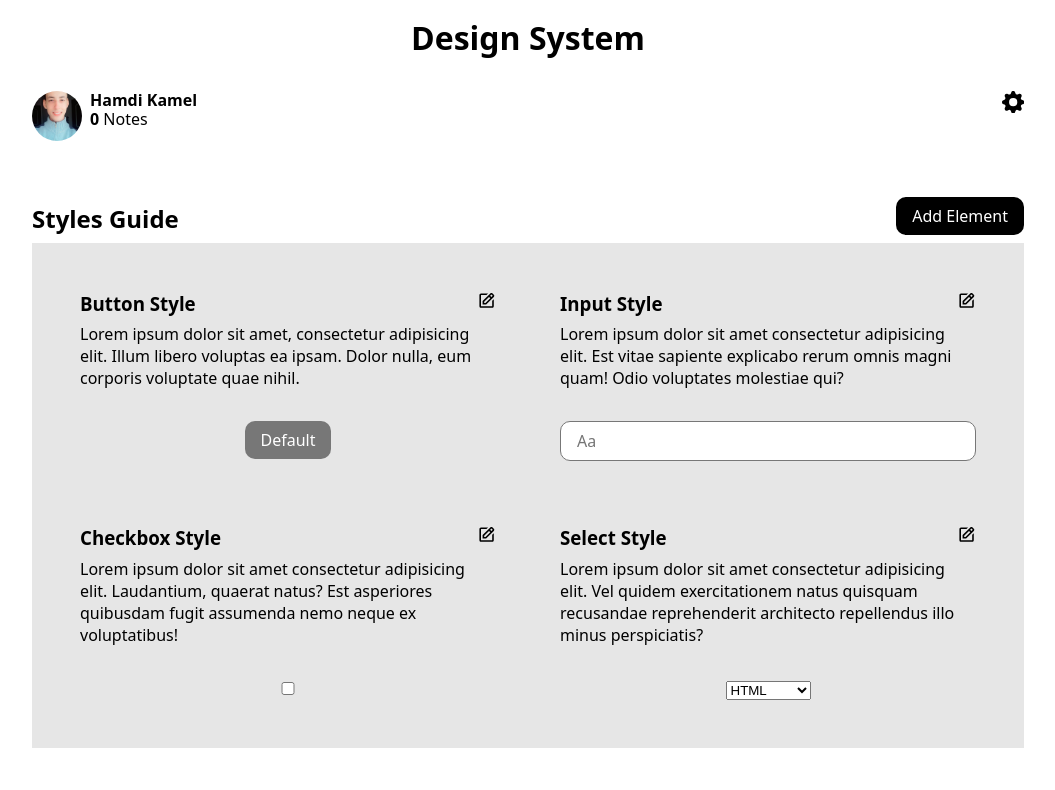
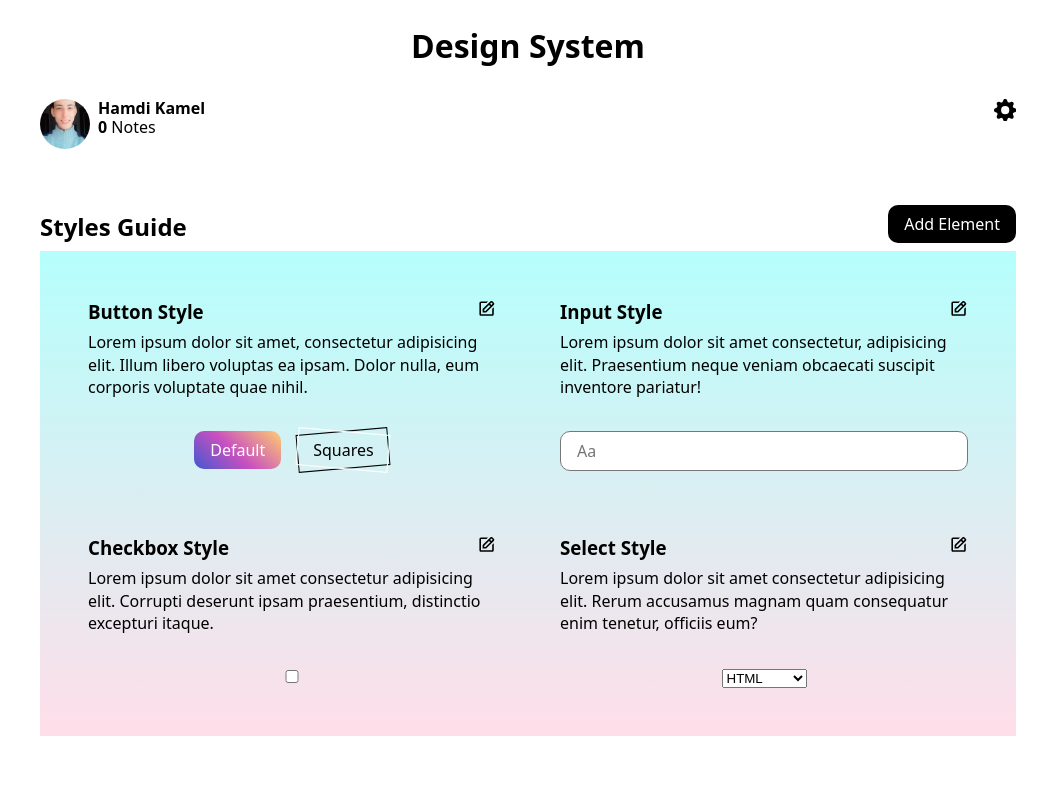
Before and after one commit to hamdi4-beep/design-system, a React (Vite) app: page / in a window 1280 px wide. Shown: the top 790 px of the page, without its empty margins (112-1167 px from the left). Built offline with nearby package versions, Linux system fonts and the light colour scheme.

Commit message:
maintained app and fixed small bugs

```diff
--- a/src/components/Main.tsx
+++ b/src/components/Main.tsx
@@ -6,23 +6,19 @@ import ComponentsGuide from "./ComponentsGuide"
 function Main() {
     const iconSize = '1.2rem'
 
-    const titles = [
-        'Styles Guide',
-        'Assets Guide',
-        'Components Guide'
-    ]
+    const components = new Map([
+        ['Styles Guide', <StylesGuide iconSize={iconSize} />],
+        ['Assets Guide', <AssetsGuide iconSize={iconSize} />],
+        ['Components Guide', <ComponentsGuide />]
+    ])
 
-    const components = [
-        <StylesGuide iconSize={iconSize} />,
-        <AssetsGuide iconSize={iconSize} />,
-        <ComponentsGuide />
-    ]
+    const list = Array.from(components.entries())
 
     return (
         <main>
-            {titles.map((title, i) => (
+            {list.map(([title, component], i) => (
                 <Section title={title} key={i}>
-                    {components[i]}
+                    {component}
                 </Section>
             ))}
         </main>
--- a/src/components/Section.tsx
+++ b/src/components/Section.tsx
@@ -35,7 +35,7 @@ function Section({
             break
 
         default:
-            throw Error('Unrecognized type!')
+            ctaElement = <></>
     }
 
     return (
--- a/src/components/StylesGuide.tsx
+++ b/src/components/StylesGuide.tsx
@@ -1,6 +1,6 @@
 import * as React from 'react'
 import NoteLayer from './subComponents/NoteLayer'
-import { BiEdit, BiCross } from 'react-icons/bi'
+import { BiEdit } from 'react-icons/bi'
 
 function StylesGuide({
     iconSize
@@ -24,8 +24,9 @@ function StylesGuide({
 
                 <p>Lorem ipsum dolor sit amet, consectetur adipisicing elit. Illum libero voluptas ea ipsam. Dolor nulla, eum corporis voluptate quae nihil.</p>
 
-                <div className="section-content">
-                    <button>Default</button>
+                <div className="section-content flex-center">
+                    <button className='default'>Default</button>
+                    <button className="squares">Squares</button>
                 </div>
 
                 <NoteLayer ref={layerRef} />
@@ -37,7 +38,7 @@ function StylesGuide({
                     <BiEdit fontSize={iconSize} />
                 </div>
 
-                <p>Lorem ipsum dolor sit amet consectetur adipisicing elit. Est vitae sapiente explicabo rerum omnis magni quam! Odio voluptates molestiae qui?</p>
+                <p>Lorem ipsum dolor sit amet consectetur, adipisicing elit. Praesentium neque veniam obcaecati suscipit inventore pariatur!</p>
 
                 <div className="section-content">
                     <input type="text" placeholder='Aa'/>
@@ -50,7 +51,7 @@ function StylesGuide({
                     <BiEdit fontSize={iconSize} />
                 </div>
 
-                <p>Lorem ipsum dolor sit amet consectetur adipisicing elit. Laudantium, quaerat natus? Est asperiores quibusdam fugit assumenda nemo neque ex voluptatibus!</p>
+                <p>Lorem ipsum dolor sit amet consectetur adipisicing elit. Corrupti deserunt ipsam praesentium, distinctio excepturi itaque.</p>
 
                 <div className="section-content">
                     <input type="checkbox" name="" id="" />
@@ -63,7 +64,7 @@ function StylesGuide({
                     <BiEdit fontSize={iconSize} />
                 </div>
 
-                <p>Lorem ipsum dolor sit amet consectetur adipisicing elit. Vel quidem exercitationem natus quisquam recusandae reprehenderit architecto repellendus illo minus perspiciatis?</p>
+                <p>Lorem ipsum dolor sit amet consectetur adipisicing elit. Rerum accusamus magnam quam consequatur enim tenetur, officiis eum?</p>
 
                 <div className="section-content">
                     <select name="" id="">
--- a/src/sass/globals/_main.scss
+++ b/src/sass/globals/_main.scss
@@ -11,7 +11,8 @@ main {
     }
 
     .section-guide {
-        background-color: #E6E6E6;
+        background-color: #FFDEE9;
+        background-image: linear-gradient(0deg, #FFDEE9 0%, #B5FFFC 100%);
         color: #000;
         display: grid;
         grid-template-columns: repeat(auto-fit, minmax(20rem, 1fr));
@@ -49,13 +50,40 @@ main {
             margin-bottom: .4em;
         }
 
+        p {
+            line-height: 1.4;
+        }
+
         .section-content {
             text-align: center;
             margin-top: 2em;
 
-            button {
-                background-color: #777;
+            .default {
+                background-color: #4158D0;
+                background-image: linear-gradient(43deg, #4158D0 0%, #C850C0 46%, #FFCC70 100%);
                 color: white;
+            }
+
+            .squares {
+                position: relative;
+
+                &::before,
+                &::after {
+                    content: '';
+                    display: block;
+                    position: absolute;
+                    inset: 0;
+                    border: 1px solid black;
+                }
+
+                &::before {
+                    rotate: -5deg;
+                }
+
+                &::after {
+                    rotate: 5deg;
+                    border-color: white;
+                }
             }
 
             input {
--- a/src/sass/index.scss
+++ b/src/sass/index.scss
@@ -16,8 +16,7 @@ h1 {
 }
 
 .App {
-    padding: 1em;
-    padding-bottom: 2em;
+    padding: 1.5em;
 
     &.layer::after {
         content: '';
@@ -38,3 +37,9 @@ h1 {
     display: flex;
     justify-content: space-between;
 }
+
+.flex-center {
+    display: flex;
+    justify-content: center;
+    gap: 1rem;
+}
```
Also changed, not shown: 1 other file (tests, documents, lock files or other folders).
